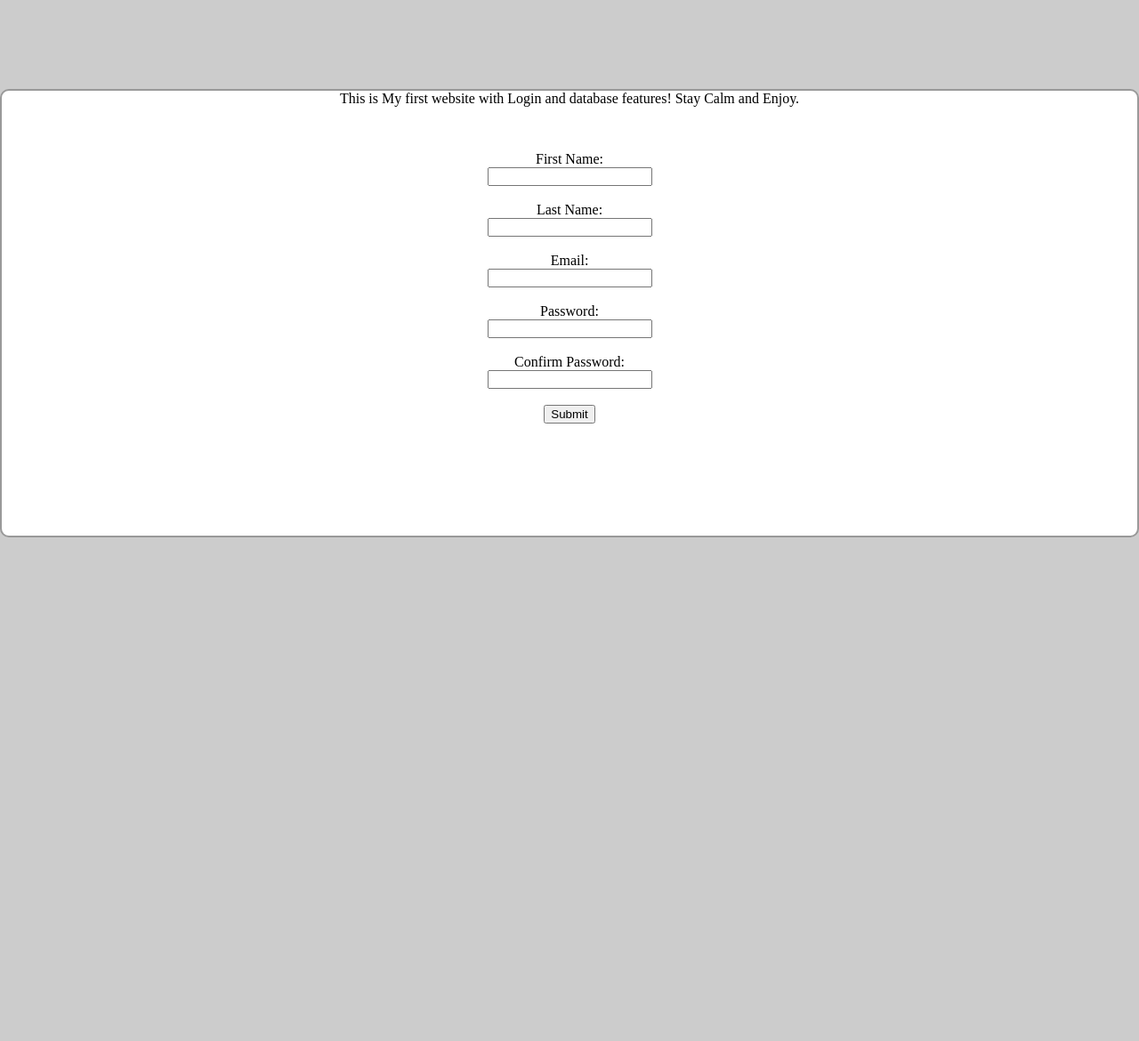
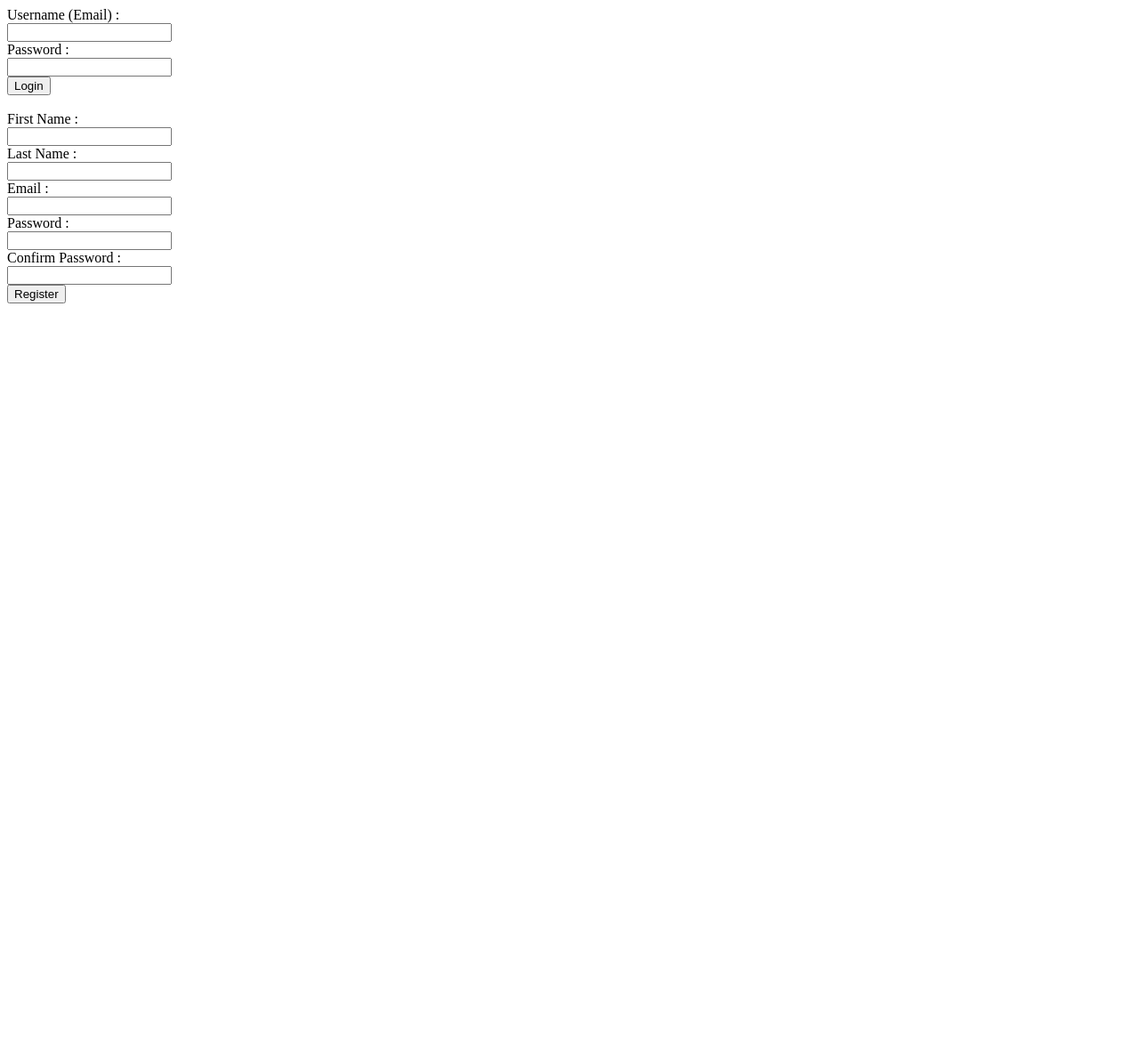
Before and after one commit to BadduCoder/Beggining_PHP, a PHP site: page / in a window 1280 px wide. Shown: the whole page at 89% size. After the commit the page ends 341 px from the top, so only its background shows below. Run offline with PHP 8.4, Linux system fonts and the light colour scheme.

Commit message:
Update index.php

```diff
--- a/index.php
+++ b/index.php
@@ -1,69 +1,117 @@
+<!--PHP Code Begins-->
+
 <?php
-  ini_set('display_errors',true);
-  //Including connection file for connection with database.
+	if(session_status() == PHP_SESSION_NONE )
+		session_start();
 	include 'connection.php';
+	$FNameErr=$LNameErr=$EmailErr=$PasswordErr=$UsernameErr="";
+	//Registration Code Starts Here.
+	if(isset($_POST["Register"]))
+	{
+	if(empty($_POST["FirstName"]))
+		$FNameErr = "First Name shouldn't be empty";
+	else
+		$FirstName= test_input($_POST["FirstName"]);
+	if(empty($_POST["LastName"]))
+		$LNameErr = "Last name shouldn't be empty";
+	else
+		$LastName = test_input($_POST["LastName"]);
+	if(!filter_var($_POST["Email"],FILTER_VALIDATE_EMAIL))
+		$EmailErr = "Enter valid Email";
+	else
+		$Email = $_POST["Email"];
+	if($_POST["Password"]===$_POST["CPassword"])
+		$Password = md5($_POST["Password"]);
+	else
+		$PasswordErr = "Passwords do not match.";
 
-  //Checking whether the submit button is pressed.
-  $error1 = "";
-  if(isset($_POST['submit']))
+	//Inserting registration data into table
+	if(isset($FirstName)&&isset($LastName)&&isset($Email)&&isset($Password))
 	{
-    //Storing all input data in variables.
-    $FName = trim($_POST['FName']);
-    $LName = trim($_POST['LName']);
-    $Email = trim($_POST['Email']);
-    $Password = $_POST['Password'];
-    $CPassword = $_POST['CPassword'];
-    //Now Verifying the values of all variables.
-    if(!filter_var($Email, FILTER_VALIDATE_EMAIL))
+		$Query = "INSERT INTO userlist (FirstName, LastName, Email, Password) VALUES ('$FirstName', '$LastName', '$Email', '$Password');";
+		$run = mysqli_query($conn, $Query);
+		if(!$run)
 		{
-        $error1 = "Enter a valid Email Address.";
+			echo "Error Inserting Details into Table.";
 		}
-    elseif($Password!==$CPassword)
-    {
-        $error1 = "Passwords don't match.";
 	}
-    else {
-      $error1 = "Successfully Registered!";
-      $insertQuery = 'INSERT INTO User_List(FirstName, LastName, Email, Password) VALUES ("$FName","$LName","$Email","$Password")';
-      mysqli_query($conn, $insertQuery);
-
 	}
 
+	function test_input($data)
+	{
+		$data = trim($data);
+		$data = stripslashes($data);
+		$data = htmlspecialchars($data);
+		return $data;
+	}
+	//LOGIN Code Starts Here
+	if(isset($_POST["Login"]))
+	{
+		if(empty($_POST["Username"]))
+			$Username = "Username Cannot be Empty. (Your Email is your username)";
+		else
+			$Username = test_input($_POST["Username"]);
+		if(empty($_POST["Password"]))
+			$PasswordErr = "Password can't be empty.";
+		else
+			$Password=md5($_POST("Password"));
+
+		$Query = "SELECT * FROM UserList WHERE Email = '$Username' AND Password = '$Password';";
+		$result = mysqli_query($conn, $Query);
+		$count = mysqli_num_rows($result);
+		if($count = 1)
+		{
+			$_SESSION["GEmail"]=$Username;
+			header("location: dashboard.php");
+		}
+		else
+		{
+			echo "Error! Multiple Records Found!";
+		}
 	}
 ?>
 
-<!Doctype html>
+<!--PHP code ends here, HTML Begins -->
+
+<!Doctype HTML>
 <html>
 <head>
-    <title> Baddu Login System </title>
-    <link rel="stylesheet" href="style.css" />
+	<title>Simple Database System</title>
 </head>
-
 <body>
-    <div id ='error'>
-      <?php
-            echo $error1;
-       ?>
-    </div>
-    <div id='MainContent'>
-      This is My first website with Login and database features! Stay Calm and Enjoy.
-      <div id='Form'>
-        <form method="POST" action="index.php">
-        First Name:<br/>
-        <input type='text' name='Fname' /> <br/><br/>
-        Last Name:<br/>
-        <input type='text' name='Lname'/><br/><br/>
-        Email:<br/>
-        <input type='text' name='Email'/><br/><br/>
-        Password:<br/>
-        <input type='password' name='password'/><br/><br/>
-        Confirm Password:<br/>
-        <input type='password' name='Cpassword'/><br/><br/>
-
-        <input type='submit' name='Submit' value='Submit' /><br/>
+	<!--LOGIN FORM-->
+	<div id="LoginForm">
+		<form action="<?php echo htmlspecialchars($_SERVER["PHP_SELF"]); ?>" method="POST">
+			Username (Email) : </br>
+			<input type="text" name="Username" /> </br>
+			Password : </br>
+			<input type="password" name="LPassword" /></br>
+			<input type="submit" value="Login" name="Login" /></br></br>
 		</form>
 	</div>
+	<!--REGISTRATION FORM-->
+	<div id="RegistrationForm">
+		<form action="<?php echo htmlspecialchars($_SERVER["PHP_SELF"]); ?>" method="POST">
+			First Name : </br>
+			<input type="text" name="FirstName" />
+			<span class="Error"> <?php echo $FNameErr ?> </span>
+			</br>
+			Last Name : </br>
+			<input type="text" name="LastName" />
+			<span class="Error"> <?php echo $LNameErr ?> </span>
+			</br>
+			Email : </br>
+			<input type="text" name="Email" />
+			<span class="Error"> <?php echo $EmailErr ?> </span>
+			</br>
+			Password : </br>
+			<input type="password" name="Password" /></br>
+			Confirm Password : </br>
+			<input type="password" name="CPassword" />
+			<span class="Error"> <?php echo $PasswordErr ?> </span>
+			</br>
+			<input type="submit" value="Register" name="Register" /></br></br>
+		</form>
 	</div>
-
 </body>
 </html>
```
Lines whose indentation alone changed are shown as unchanged.
